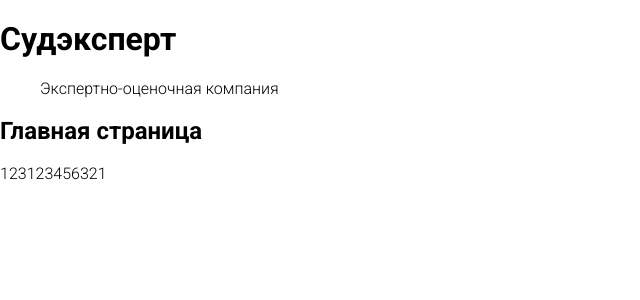
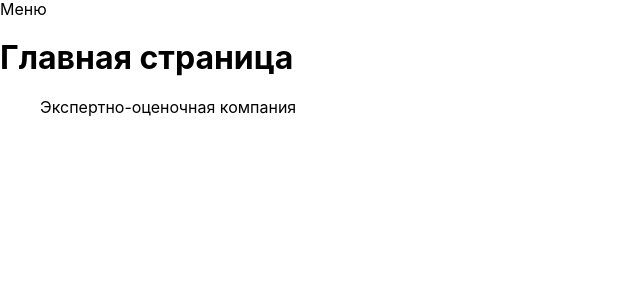
Before and after one commit to oooSudexpert/oooSudexpert.github.io, a Jekyll site: the page built from index.md, in a window 1280 px wide. Shown: the top 300 px of the page, without its empty margins (0-640 px from the left). Built offline with Jekyll 4.4.1, drawn with Linux system fonts in a browser that asks for light colours; our own code applies the rules of GitHub Pages for plain Markdown files.

Commit message:
Initial commit

```diff
--- a/_layouts/default.html
+++ b/_layouts/default.html
@@ -1,26 +1,28 @@
 <!DOCTYPE HTML>
-<html lang="ru">
+<html lang="ru" class="no-js">
+
 <head>
   <meta charset="UTF-8">
   <meta name="viewport" content="width=device-width,initial-scale=1">
+  <link rel="icon" type="image/x-icon" href="{{ 'favicon.ico' | relative_url }}">
+
   <link rel="preconnect" href="https://fonts.googleapis.com">
   <link rel="preconnect" href="https://fonts.gstatic.com" crossorigin>
   <link href="https://fonts.googleapis.com/css2?family=Roboto:wght@300;700&display=swap" rel="stylesheet">
+
   <link rel="preload" href="{{ '/assets/css/normalize.css' | relative_url }}" as="style">
   <link rel="stylesheet" href="{{ '/assets/css/normalize.css' | relative_url }}">
   <link rel="stylesheet" href="{{ '/assets/css/style.css' | relative_url }}">
-  <link rel="icon" type="image/x-icon" href="{{ 'favicon.ico' | relative_url }}">
+
   {% seo %}
-  <!--[if lt IE 9]>
-  <script src="/js/html5shiv.min.js"></script>
-  <script src="/js/respond.min.js"></script>
-  <![endif]-->
+
+  <script> document.querySelector(".no-js").removeAttribute("class"); </script>
 </head>
 
 <body class="wrap">
+  <vav>Меню</vav>
+  {{- content -}}
 
-    {{- content -}}
-
-  </body>
+</body>
 
 </html>
--- a/_sass/_main.scss
+++ b/_sass/_main.scss
@@ -1,3 +1,3 @@
 body {
-    font-family: 'Roboto', -apple-system, sans-serif;
+    font-family: -apple-system, 'Roboto', sans-serif;
 }
--- a/index.md
+++ b/index.md
@@ -1,5 +1,6 @@
-# Судэксперт
+---
+layout: default
+---
+
+# Главная страница
 > Экспертно-оценочная компания
-
-## Главная страница
-123123456321
```
